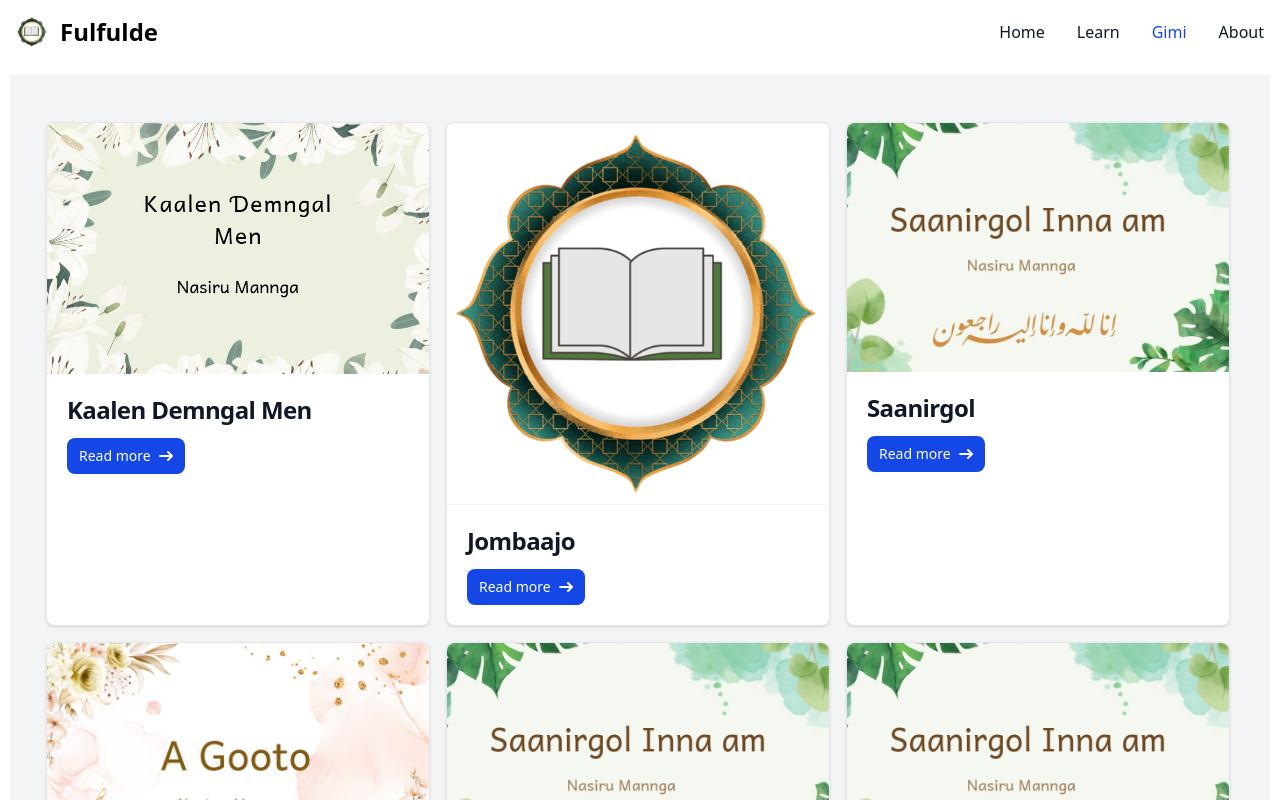
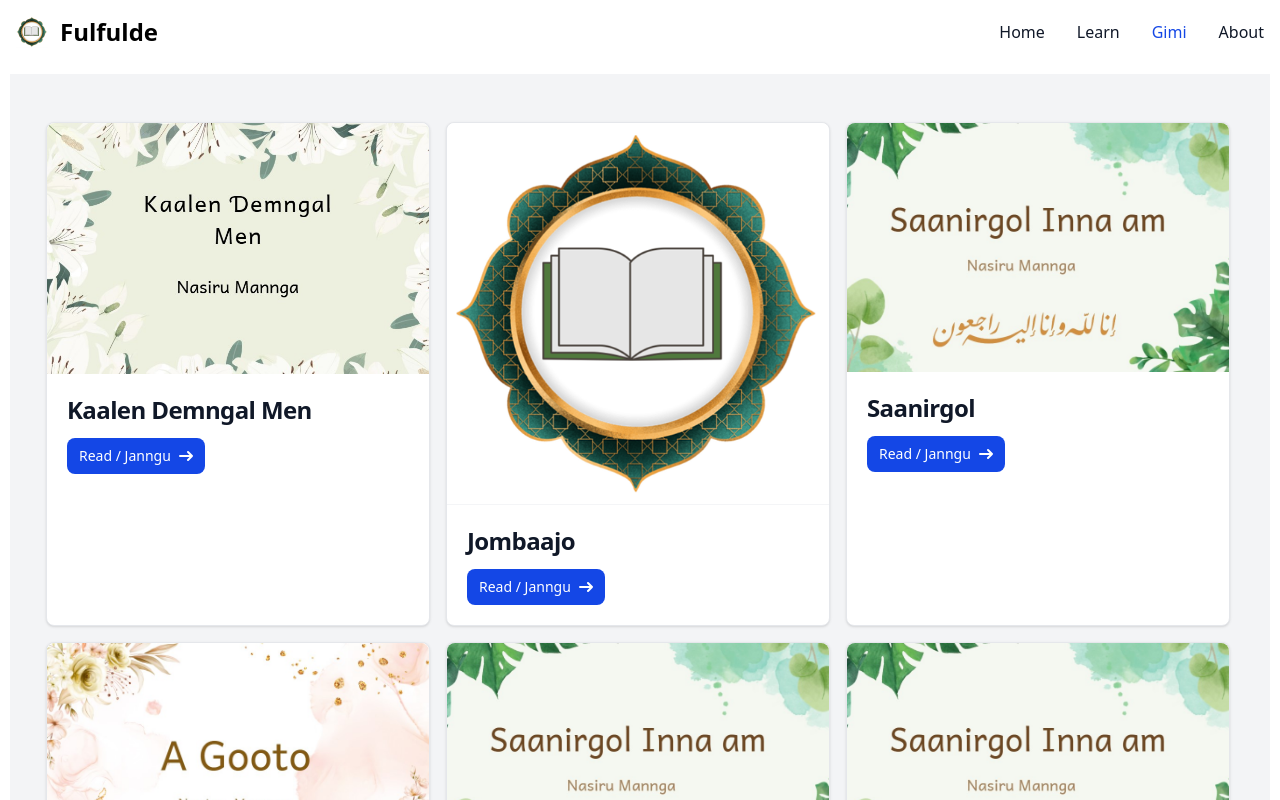
Before and after one commit to fulbedukku/wurofulfulde, a React (Vite) app: page /songs in a window 1280 px wide. Shown: the top 800 px of the page. Built offline with nearby package versions, Linux system fonts and the light colour scheme.

Commit message:
base root changes

```diff
--- a/src/components/SongCard.jsx
+++ b/src/components/SongCard.jsx
@@ -6,7 +6,7 @@ export const SongCard = ({ song }) => {
   return (
     <div className="max-w-sm bg-white border border-gray-200 rounded-lg shadow-sm dark:bg-gray-800 dark:border-gray-700 m-2">
       <Link to={`/song/${encodedTitle}`}>
-        <img className="rounded-t-lg" src={song.image} alt={song.title} />
+        <img className="rounded-t-lg" src={`${import.meta.env.BASE_URL}`+ song.image} alt={song.title} />
       </Link>
       <div className="p-5">
         <Link to={`/song/${encodedTitle}`}>
@@ -17,7 +17,7 @@ export const SongCard = ({ song }) => {
           to={`/song/${encodedTitle}`}
           className="inline-flex items-center px-3 py-2 text-sm font-medium text-white bg-blue-700 rounded-lg hover:bg-blue-800 focus:ring-4 focus:outline-none focus:ring-blue-300 dark:bg-blue-600 dark:hover:bg-blue-700 dark:focus:ring-blue-800"
         >
-          Read more
+          Read / Janngu
           <svg className="rtl:rotate-180 w-3.5 h-3.5 ms-2" xmlns="http://www.w3.org/2000/svg" fill="none" viewBox="0 0 14 10">
             <path stroke="currentColor" strokeLinecap="round" strokeLinejoin="round" strokeWidth="2" d="M1 5h12m0 0L9 1m4 4L9 9" />
           </svg>
```
